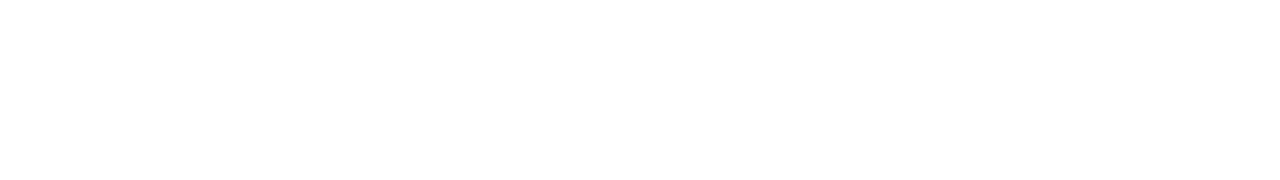
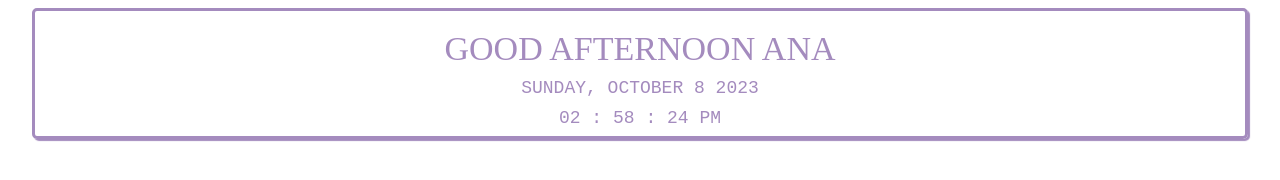
Before and after one commit to Anackv/notion_widgets, a plain HTML site: page index.html in a window 1280 px wide. Drawn offline with Linux system fonts and the light colour scheme.

Commit message:
Update index.html

```diff
--- a/index.html
+++ b/index.html
@@ -16,16 +16,16 @@
 
         .widget {
             padding: 5px 5px ;
-            color: #fff;
+            color:  #A48BBE;
             display: flex;
             justify-content:center;
             align-items:center;
             flex-direction: column;
             max-width: 95%;
             margin: auto;
-            border: 3px solid #fff;
+            border: 3px solid  #A48BBE;
             border-radius: 5px;
-            box-shadow: 2px 2px 1px 0px #fff;
+            box-shadow: 2px 2px 1px 0px  #A48BBE;
 
         }
 
```
